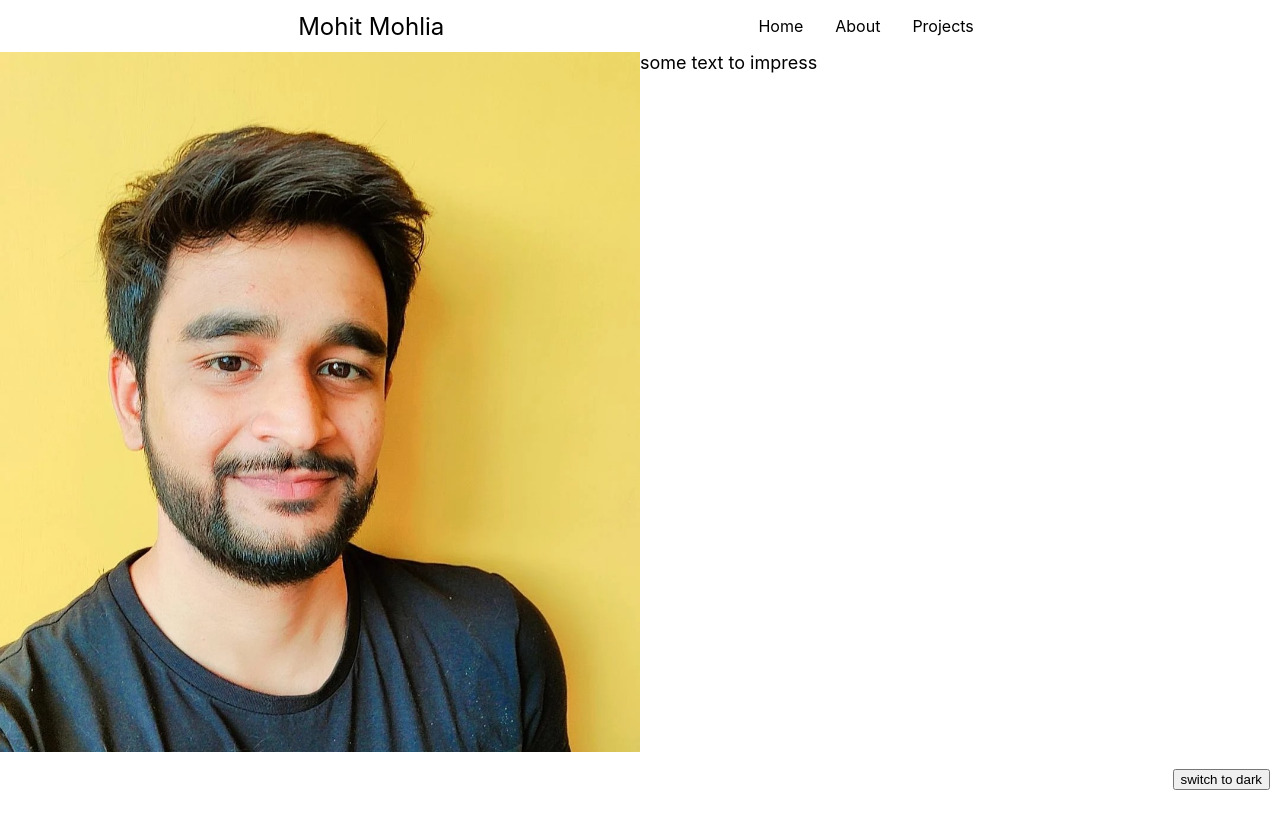
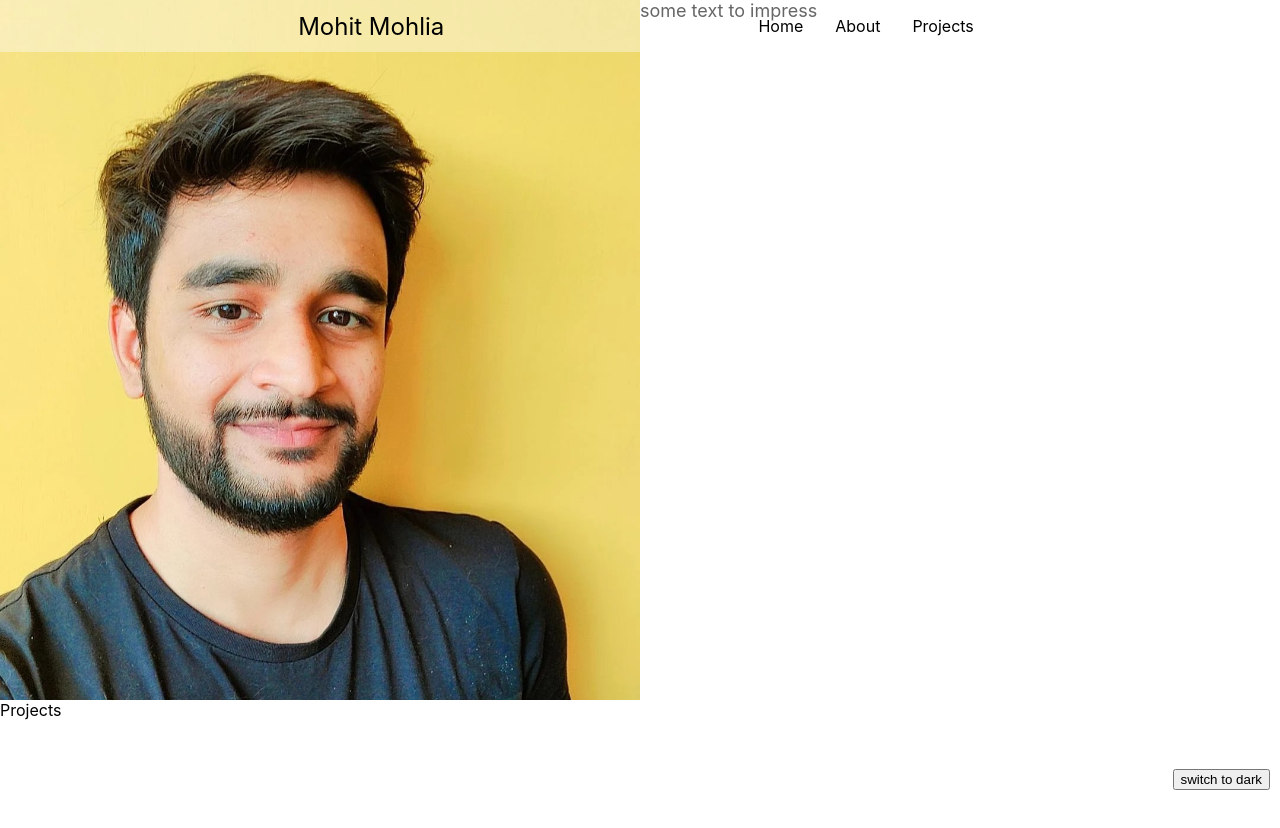
Before and after one commit to mohitmohlia/nextjs-portfolio, a Next.js app: page / in a window 1280 px wide. Shown: the top 828 px of the page. Before the commit the page ends 800 px from the top, so only its background shows below. Built offline with nearby package versions, Linux system fonts and the light colour scheme.

Commit message:
theme added

```diff
--- a/components/Navbar/navbar.module.scss
+++ b/components/Navbar/navbar.module.scss
@@ -1,10 +1,15 @@
 //@use "../../styles/globals.css" as _;
 .navbar {
+  position: fixed;
+  top: 0;
+  width: 100%;
   display: flex;
   justify-content: space-evenly;
   align-items: center;
-  background: var(--background);
+  //background: var(--background);
   color: var(--text-primary);
+  background: rgba(var(--colorR), var(--colorG), var(--colorB), 0.4);
+
   .brand {
     font-size: 1.5rem;
     margin: 0.5rem;
@@ -34,7 +39,8 @@
   flex-direction: column;
   justify-content: space-between;
   align-items: center;
-  background-color: var(--background);
+  //background-color: var(--background);
+  background-color: rgba(var(--colorR), var(--colorG), var(--colorB), 0.4);
   color: var(--text-primary);
 
   .brand_mobile {
--- a/package.json
+++ b/package.json
@@ -11,7 +11,8 @@
   "dependencies": {
     "next": "12.2.0",
     "react": "18.2.0",
-    "react-dom": "18.2.0"
+    "react-dom": "18.2.0",
+    "sass": "^1.53.0"
   },
   "devDependencies": {
     "eslint": "8.19.0",
--- a/pages/index.js
+++ b/pages/index.js
@@ -29,7 +29,7 @@ export default function Home() {
     <div className="app" data-theme={theme}>
       <Navbar />
       <About />
-      {/* <Projects /> */}
+      <Projects />
       <button className={styles.theme_toggle_switch} onClick={switchTheme}>
         switch to {theme === "light" ? "dark" : "light"}
       </button>
--- a/styles/globals.css
+++ b/styles/globals.css
@@ -21,10 +21,16 @@ a {
   --text-primary: black;
   --text-secondary: royalblue;
   --accent: purple;
+  --colorR: 255;
+  --colorG: 255;
+  --colorB: 255;
 }
 [data-theme="dark"] {
   --background: black;
   --text-primary: white;
   --text-secondary: grey;
   --accent: darkred;
+  --colorR: 0;
+  --colorG: 0;
+  --colorB: 0;
 }
```
Also changed, not shown: .babelrc (added), .eslintrc.json, 1 other file (tests, documents, lock files or other folders).
